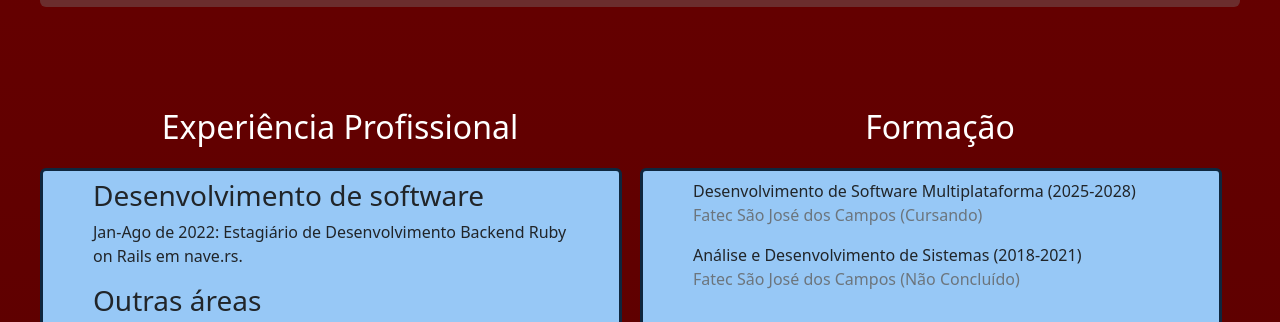
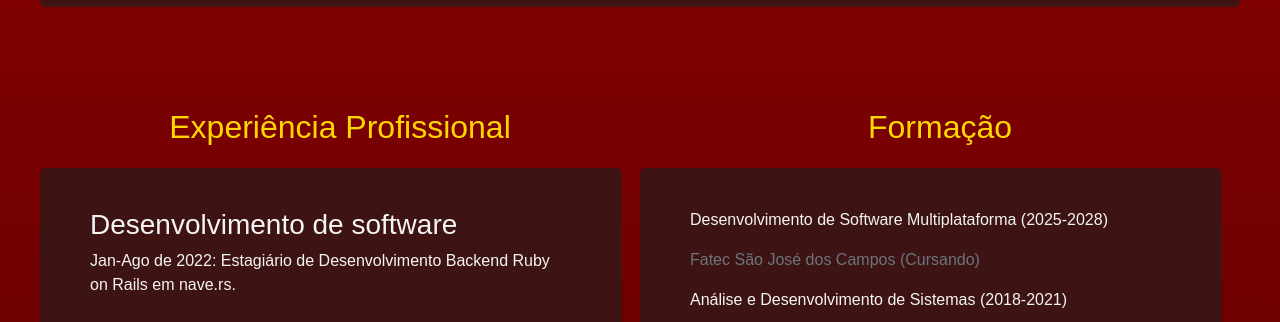
Before and after one commit to gustasvos/gustavo-portfolio, a plain HTML site: page src/index.html in a window 1280 px wide. Shown: the part 2478-2800 px from the top of the page. Drawn offline with nearby package versions, Linux system fonts and the light colour scheme; a web font is replaced by a local one.

Commit message:
feat: cores do background concluídas

```diff
--- a/src/index.html
+++ b/src/index.html
@@ -6,11 +6,19 @@
     <meta name="viewport" content="width=device-width, initial-scale=1.0">
     <title>Portfolio Gustavo</title>
 
+    <!-- bootstrap -->
     <link href="https://cdn.jsdelivr.net/npm/bootstrap@5.3.5/dist/css/bootstrap.min.css" rel="stylesheet"
         integrity="sha384-SgOJa3DmI69IUzQ2PVdRZhwQ+dy64/BUtbMJw1MZ8t5HZApcHrRKUc4W0kG879m7" crossorigin="anonymous">
     <script src="https://cdn.jsdelivr.net/npm/bootstrap@5.3.5/dist/js/bootstrap.bundle.min.js"
         integrity="sha384-k6d4wzSIapyDyv1kpU366/PK5hCdSbCRGRCMv+eplOQJWyd1fbcAu9OCUj5zNLiq"
         crossorigin="anonymous"></script>
+
+    <!-- fonte -->
+    <link rel="preconnect" href="https://fonts.googleapis.com">
+    <link rel="preconnect" href="https://fonts.gstatic.com" crossorigin>
+    <link href="https://fonts.googleapis.com/css2?family=Funnel+Display:wght@300..800&display=swap" rel="stylesheet">
+
+    <!-- css -->
     <link rel="stylesheet" href="static/css/style.css">
     <link rel="stylesheet" href="static/css/normalize.css">
 </head>
@@ -104,10 +112,11 @@
 
             <article>
                 <h1 class="title">Experiência Profissional</h1>
+
                 <div class="work">
-
                     <h3>Desenvolvimento de software</h3>
                     <p>Jan-Ago de 2022: Estagiário de Desenvolvimento Backend Ruby on Rails em nave.rs.</p>
+                    <br />
 
                     <h3>Outras áreas</h3>
                     <p>2019: Estágiário de Informática na Prefeitura de São José dos Campos.</p>
@@ -117,16 +126,17 @@
 
             <article>
                 <h1 class="title">Formação</h1>
+
                 <div class="education">
-                    <p class="text-break mb-0">Desenvolvimento de Software Multiplataforma (2025-2028)</p>
+                    <p class="text-break">Desenvolvimento de Software Multiplataforma (2025-2028)</p>
                     <p class="text-secondary">Fatec São José dos Campos (Cursando)</p>
 
-                    <p class="text-break mb-0">Análise e Desenvolvimento de Sistemas (2018-2021)</p>
+                    <p class="text-break">Análise e Desenvolvimento de Sistemas (2018-2021)</p>
                     <p class="text-secondary">Fatec São José dos Campos (Não Concluído)</p>
                 </div>
             </article>
 
-            <p class="text-center">Curriculo: <button class="btn btn-primary">Acesse</button></p>
+            <button class="btn btn-custom btn-outline-warning" style="grid-column: span 2;">Acesse o meu currículo</button>
         </section>
 
         <section class="projects" id="projects">
--- a/src/static/css/style.css
+++ b/src/static/css/style.css
@@ -1,8 +1,19 @@
 body {
-    /* background-color: rgb(72, 133, 193); */
-    background: linear-gradient(180deg, #8b0000, #3e0000);
+    background: linear-gradient(180deg, #0D0404, #800000, #0D0404);
+
+    font-family: "Funnel Display", sans-serif;
+    font-optical-sizing: auto;
+    font-weight: normal; /* Or the desired weight */
+    font-style: normal;
 }
 
+
+.funnel-display {
+  font-family: "Funnel Display", sans-serif;
+  font-optical-sizing: auto;
+  /* font-weight: <weight>; */
+  font-style: normal;
+}
 
 /* NAVBAR */
 
@@ -68,20 +79,17 @@ main {
     display: grid;
     grid-template-columns: auto;
     padding: 2.5rem;
-    /* border: solid red; */
 
     /* imagens das linguagens e frameworks/tecnologias */
-    article {
+    .languages, .tech {
         display: flex;
         flex-flow: row wrap;
         justify-content: space-around;
         grid-column: span 2;
         padding: 25px;
         border-radius: 0.375rem; /* equivalente a rounded-2 */
-        background: #6b2d2d;
-        /* background: linear-gradient(#03045e,#8586d1); */
-        /* border: solid rgb(14, 39, 63);
-        background-color: rgb(151, 200, 246); */
+        background: #3e1313;
+        /* background: #6b2d2d; */
     }
 }
 
@@ -91,30 +99,27 @@ main {
     padding: 2.5rem;
     /* border: solid black; */
 
-        .work {
+    .work, .education {
         width: auto;
+        height: 70%;
         gap: 1vh;
         padding: 50px;
-        padding-top: 1vh;
+        padding-top: 5vh;
         margin-bottom: 5%;
         margin-right: 3%;
         border-radius: 0.375rem; /* equivalente a rounded-2 */
-        border: solid rgb(14, 39, 63);
-        background-color: rgb(151, 200, 246);
+        background: #3e1313;
     }
 
-        .education {
-        padding: 50px;
-        padding-top: 1vh;
-        margin-bottom: 5%;
-        margin-right: 3%;
-        border-radius: 0.375rem; /* equivalente a rounded-2 */
-        border: solid rgb(14, 39, 63);
-        background-color: rgb(151, 200, 246);
+    h3, p {
+        /* color: #e0e0e0; */
+        color: whitesmoke;
     }
 
-    p {
-        grid-column: span 2;
+    .btn-custom {
+        margin: auto auto;
+        display: block;
+        text-align: center;
     }
 }
 
@@ -132,18 +137,22 @@ main {
 }
 
 .main .project {
-    border: solid rgb(14, 39, 63);
     border-radius: 0.375rem; /* equivalente a rounded-2 */
-    background-color: rgb(151, 200, 246);
     margin-bottom: 5%;
     margin-right: 3%;
     padding: 5%;
     padding-top: 1vh;
+    /* background-color: #ef5959; */
+    background: #3e1313;
 
     /* deixa o link do tamanho da imagem */
     a {
         width: 64px;
         height: 64px;
+    }
+
+    h1, p {
+        color: whitesmoke
     }
 }
 
@@ -163,7 +172,7 @@ main {
 .title {
     grid-column: span 2;
     text-align: center;
-    color: #ffffff;
+    color: gold;
 }
 
 footer > nav {
```
